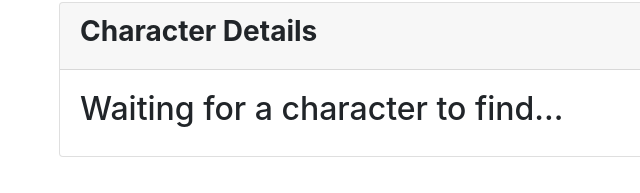
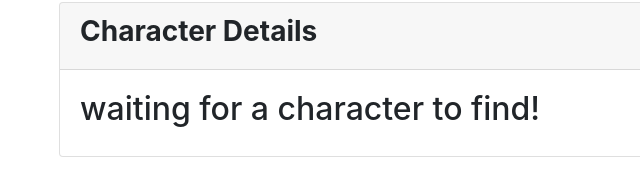
Before and after one commit to JEMinick/Star-Wars-Express, a website: page view.html in a window 1280 px wide. Shown: the part 561-754 px from the top of the page, 26-666 px from the left. Drawn offline with nearby package versions, Linux system fonts and the light colour scheme.

Commit message:
Testing a change for heroku

```diff
--- a/view.html
+++ b/view.html
@@ -55,7 +55,7 @@
               <h3><strong>Character Details</strong></h3>
             </div>
             <div class="card-body">
-              <h2 id="name">Waiting for a character to find...</h2>
+              <h2 id="name">waiting for a character to find!</h2>
               <div id="stats" style="display: none;">
                 <h3>
                   <strong>Role:</strong> <span id="role"></span>
```
Also changed, not shown: 3 other files.
